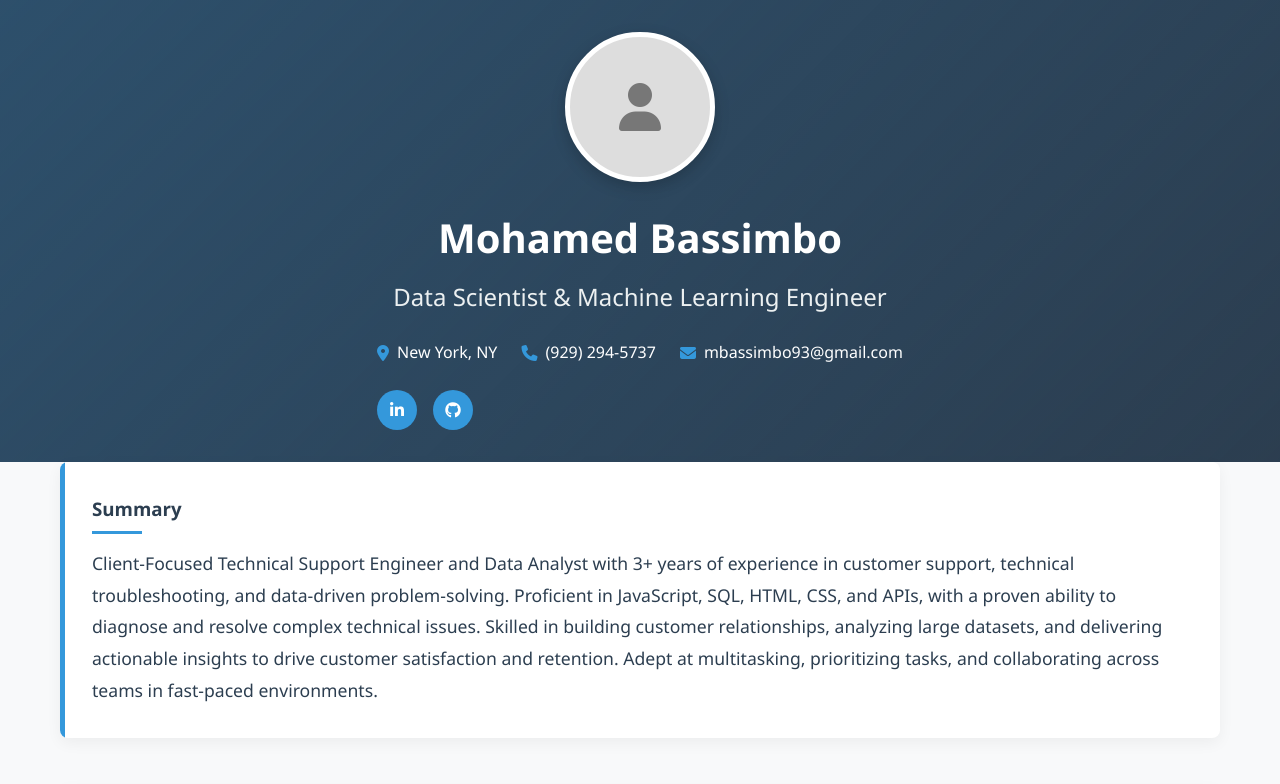
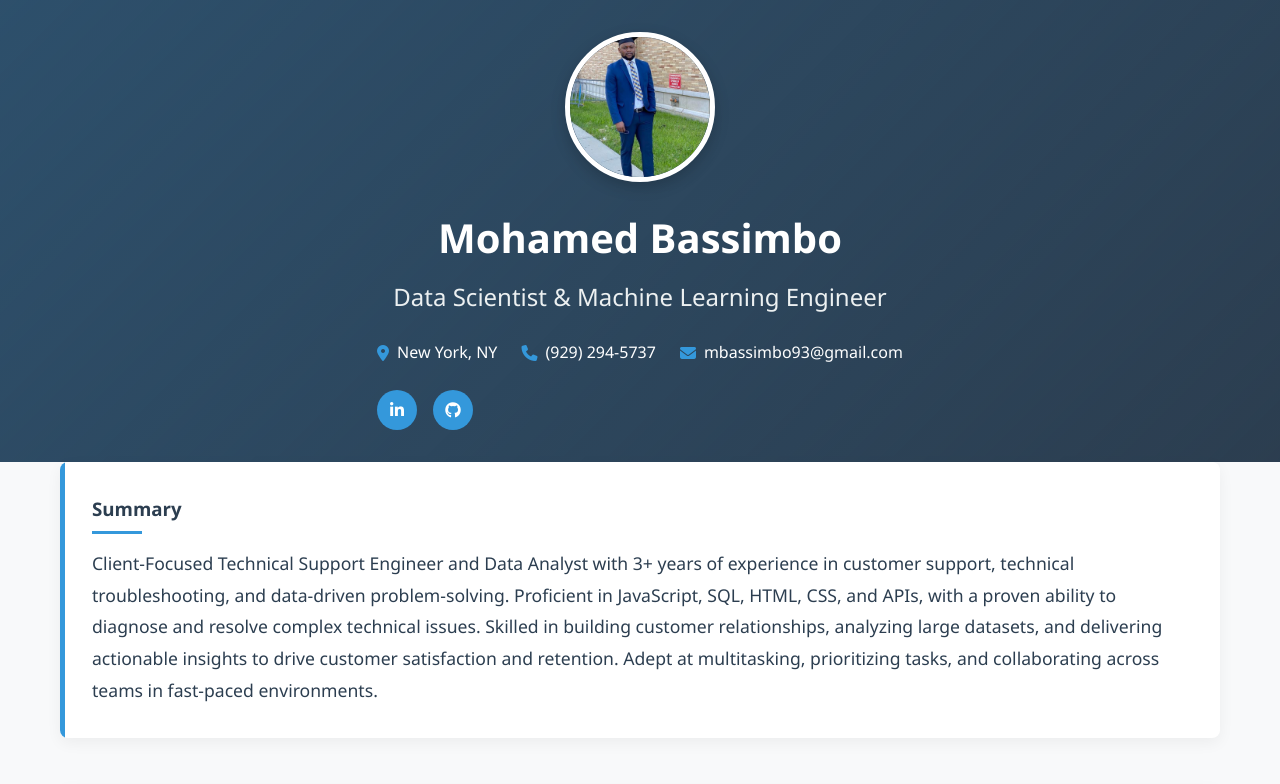
Before and after one commit to mohamedb93/mohamedb93.github.io, a plain HTML site: page index.html in a window 1280 px wide. Shown: the top 784 px of the page. Drawn offline with Linux system fonts and the light colour scheme.

Commit message:
Update index.html

```diff
--- a/index.html
+++ b/index.html
@@ -10,9 +10,7 @@
 <body>
     <header>
         <div class="container header-content">
-            <div class="profile-img" style="background-color: #ddd; display: flex; align-items: center; justify-content: center;">
-                <i class="fas fa-user" style="font-size: 3rem; color: #777;"></i>
-            </div>
+            <img src="img1.jpg" alt="Mohamed Bassimbo" class="profile-img">
             <div class="header-text">
                 <h1>Mohamed Bassimbo</h1>
                 <h2>Data Scientist & Machine Learning Engineer</h2>
```
